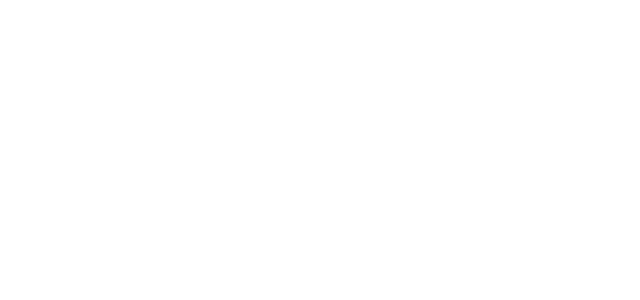
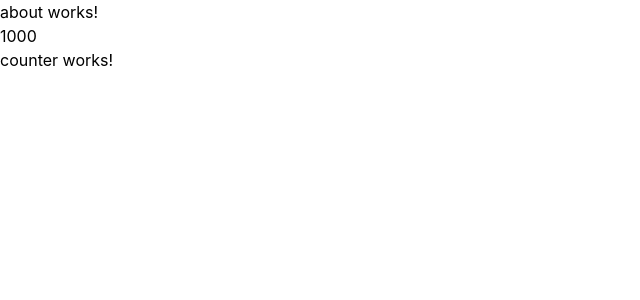
Before and after one commit to isrraelias/practicesFrontEnd, an Angular app in the folder store-practiceTW/: page /about in a window 1280 px wide. Before the commit this address led to /. Shown: the top 300 px of the page, without its empty margins (0-640 px from the left). Built offline with nearby package versions, Linux system fonts and the light colour scheme.

Commit message:
ciclos de componente 1

```diff
--- a/store-practiceTW/src/app/app.routes.ts
+++ b/store-practiceTW/src/app/app.routes.ts
@@ -1,9 +1,14 @@
 import { Routes } from '@angular/router';
 import { List } from './domains/products/pages/list/list'
+import { About } from './domains/information/pages/about/about';
 
 export const routes: Routes = [
     {
         path: '',
         component: List
+    },
+    {
+        path:'about',
+        component: About
     }
 ];
--- /dev/null
+++ b/store-practiceTW/src/app/domains/information/pages/about/about.html
@@ -0,0 +1,4 @@
+<p>about works!</p>
+<input type="number" [value]="duration()" (change)="changeDuration($event)">
+<input type="text" [value]="message()" (change)="changeMessage($event)">
+<app-counter [duration]="duration()" [message]="message()" ></app-counter>
--- /dev/null
+++ b/store-practiceTW/src/app/domains/information/pages/about/about.ts
@@ -0,0 +1,27 @@
+import { Component, signal } from '@angular/core';
+import {Counter} from '../../../shared/components/counter/counter'
+
+@Component({
+  selector: 'app-about',
+  imports: [Counter],
+  templateUrl: './about.html',
+  styleUrl: './about.css',
+})
+export class About {
+
+  duration = signal<number>(1000);
+  message = signal<string>('');
+
+  changeDuration(event: Event){
+    const input = event.target as HTMLInputElement;
+    //input.value siempre es de tipo string por eso hay que modificarlo
+    this.duration.set(Number(input.value));
+  }
+
+  changeMessage(event: Event){
+    const input = event.target as HTMLInputElement;
+    //input.value siempre es de tipo string por eso hay que modificarlo
+    this.message.set(input.value);
+  }
+
+}
--- a/store-practiceTW/src/app/domains/products/components/product/product.html
+++ b/store-practiceTW/src/app/domains/products/components/product/product.html
@@ -1,7 +1,11 @@
-<div>
-    <ul>
-        <li>product 1</li>
-        <li>product 2</li>
-        <li>product 3</li>
-    </ul>
+<div class="group rounded-lg border">
+    <a href="#" class="w-full overflow-hidden rounded-t-lg bg-gray-200">
+        <img [src]="pictureImg" [alt]="titleImg" class="h-full w-full object-cover object-center group-hover:opacity-75">
+    </a>
+    <div class="flex flex-col space-y-2 p-4">
+        <h3 class="text-sm text-gray-700">{{ titleImg }}</h3>
+        <p class="text-lg font-medium text-gray-900">{{priceImg}}</p>
+        <button class="text-black bg-gray-200 font-medium rounded-lg text-sm px-5 py-2.5 w-full"
+            (click)="AddCartHandler()">Add to cart</button>
+    </div>
 </div>
--- a/store-practiceTW/src/app/domains/products/components/product/product.ts
+++ b/store-practiceTW/src/app/domains/products/components/product/product.ts
@@ -1,4 +1,4 @@
-import { Component } from '@angular/core';
+import { Component, EventEmitter, Input, Output} from '@angular/core';
 
 @Component({
   selector: 'app-product',
@@ -7,5 +7,14 @@
   styleUrl: './product.css',
 })
 export class Product {
+  @Input( {required: true} ) titleImg: string = '';
+  @Input({required: true}) priceImg: number = 0.0;
+  @Input() pictureImg: string = '';
+
+  @Output() addToCart = new EventEmitter();
+
+  AddCartHandler(){
+    this.addToCart.emit('Mensaje emitido del hijo al padre');
+  }
 
 }
--- a/store-practiceTW/src/app/domains/products/pages/list/list.html
+++ b/store-practiceTW/src/app/domains/products/pages/list/list.html
@@ -1,2 +1,5 @@
-<h1>TITULO</h1>
-<app-product></app-product>
+<div class="grid grid-cols-3 gap-8">
+    <app-product [titleImg] = "'Imagen 1'" [priceImg] = "90.5" (addToCart) = 'listenToChild($event)'></app-product>
+    <app-product [titleImg] = "'Imagen 2'" [priceImg] = "87.5" (addToCart) = 'listenToChild($event)'></app-product>
+    <app-product [titleImg] = "'Imagen 3'" [priceImg] = "50.5" (addToCart) = 'listenToChild($event)'></app-product>
+</div>
--- a/store-practiceTW/src/app/domains/products/pages/list/list.ts
+++ b/store-practiceTW/src/app/domains/products/pages/list/list.ts
@@ -9,4 +9,9 @@
 })
 export class List {
 
+  listenToChild(Event: string){
+    console.log('Mensaje recibido: ')
+    console.log(Event)
+  }
+
 }
--- /dev/null
+++ b/store-practiceTW/src/app/domains/shared/components/counter/counter.html
@@ -0,0 +1 @@
+<p>counter works!</p>
--- /dev/null
+++ b/store-practiceTW/src/app/domains/shared/components/counter/counter.ts
@@ -0,0 +1,27 @@
+import { Component, Input, SimpleChange } from '@angular/core';
+
+@Component({
+  selector: 'app-counter',
+  imports: [],
+  templateUrl: './counter.html',
+  styleUrl: './counter.css',
+})
+export class Counter {
+  @Input({required: true}) duration = 0;
+  @Input({required: true}) message = '';
+
+  constructor(){
+    //no puede ser async
+    //antes del render
+    console.log('constructor')
+    console.log('---------'.repeat(10))
+  }
+
+  ngOnChanges(changes: SimpleChange){
+    //antes y durante el render
+    console.log('ngOnchanges')
+    console.log('---------'.repeat(10))
+    console.log(changes);
+  }
+
+}
```
Also changed, not shown: store-practiceTW/src/app/domains/information/pages/about/about.css (added), store-practiceTW/src/app/domains/shared/components/counter/counter.css (added), 1 other file (tests, documents, lock files or other folders).
